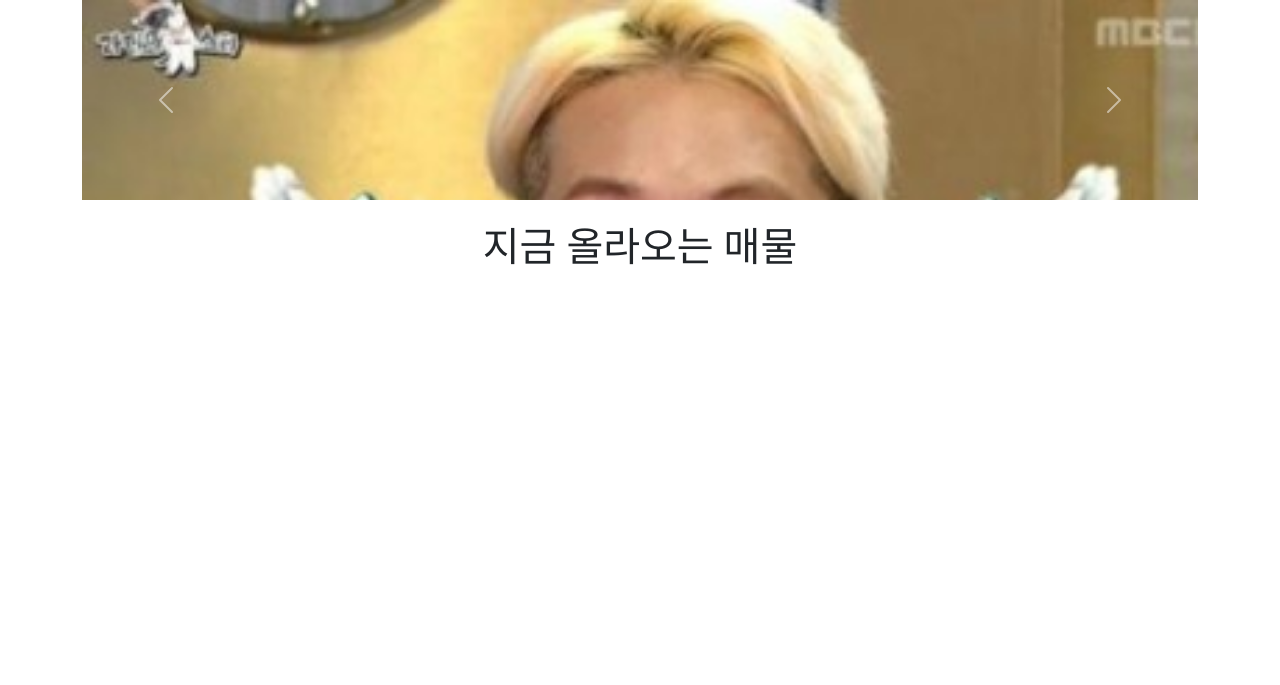
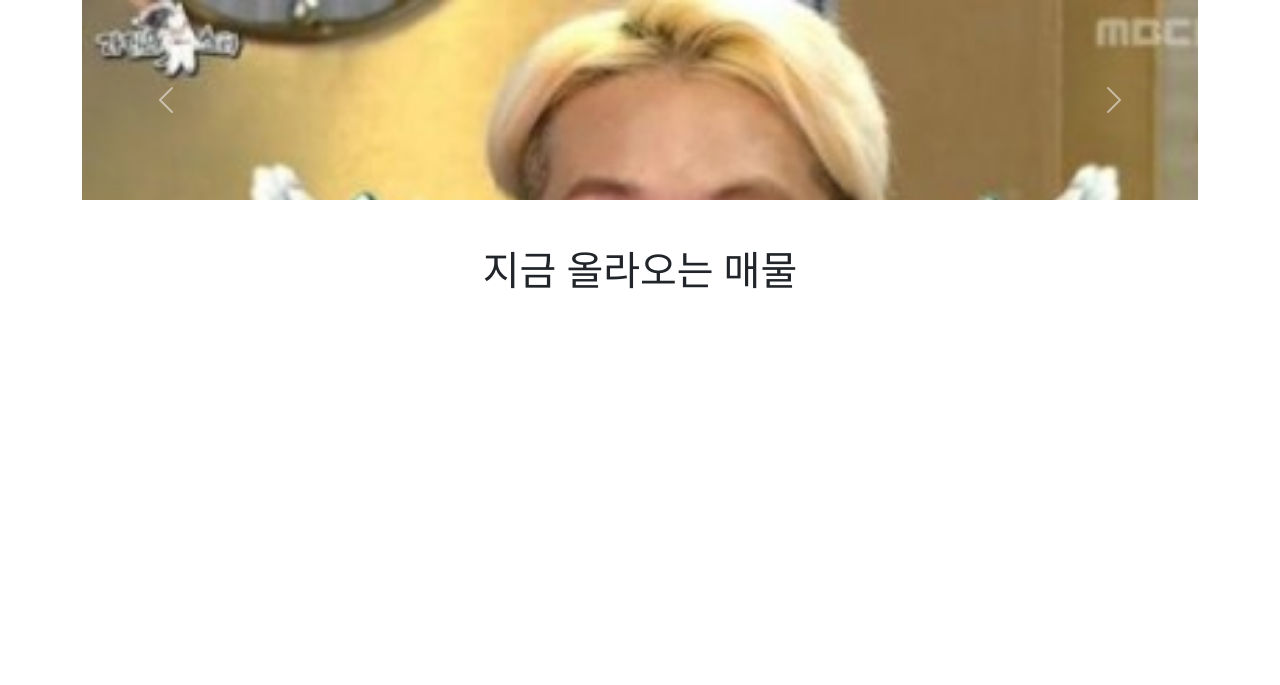
Before and after one commit to ssw02238/CarrotPjt, a Django app: page /articles/ in a window 1280 px wide. Shown: the part 56-741 px from the top of the page. Run offline with Django 3.2, Linux system fonts and the light colour scheme; data that the repository does not hold is empty; some libraries are stand-ins or nearby versions.

Commit message:
index 페이지 타이틀 마진 수정 my-4 -> my-5

```diff
--- a/articles/templates/articles/index.html
+++ b/articles/templates/articles/index.html
@@ -1,7 +1,7 @@
 {% extends 'base.html' %}
 
 {% block content %}
-  <h1 class="text-center my-4">지금 올라오는 매물</h1>
+  <h1 class="text-center my-5">지금 올라오는 매물</h1>
   <div class="row row-cols-1 row-cols-md-2 row-cols-lg-3 row-cols-xl-4 g-3">
     {% for article in articles %}
       <div class="col">
```
